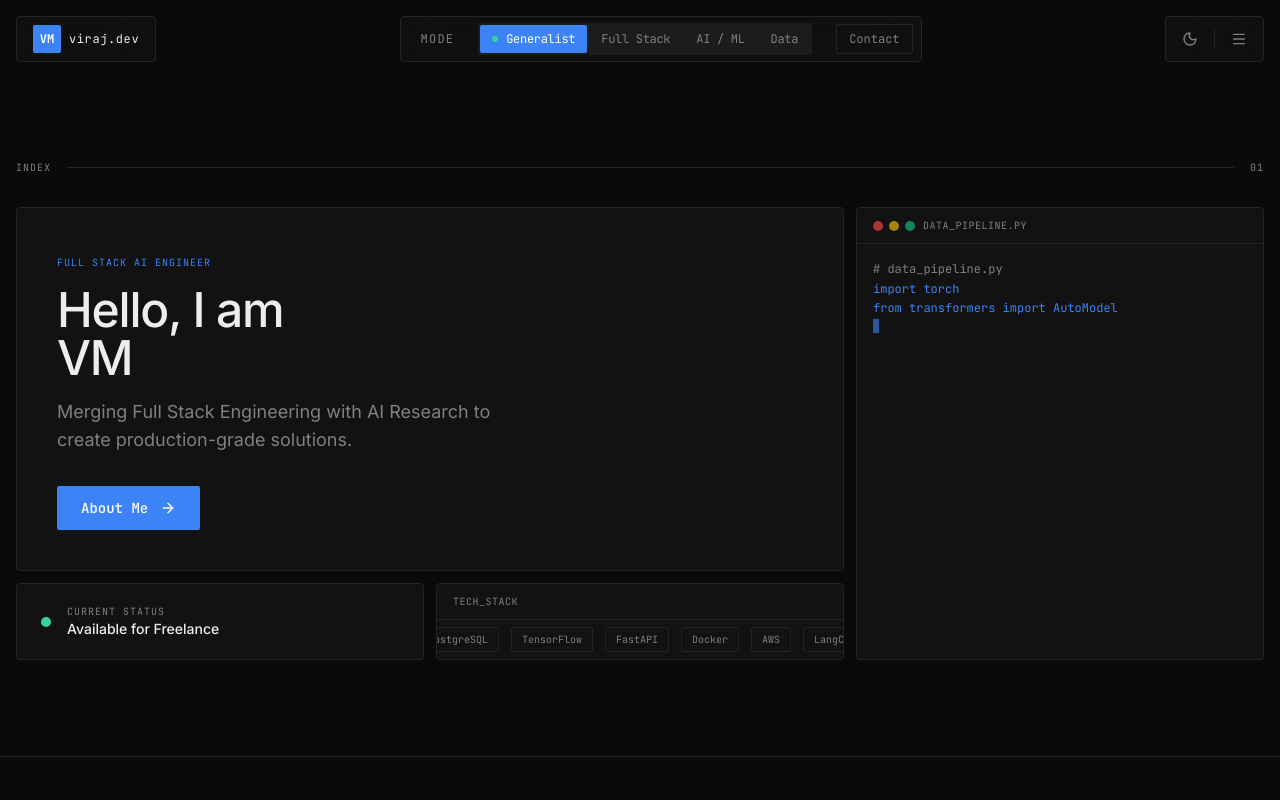
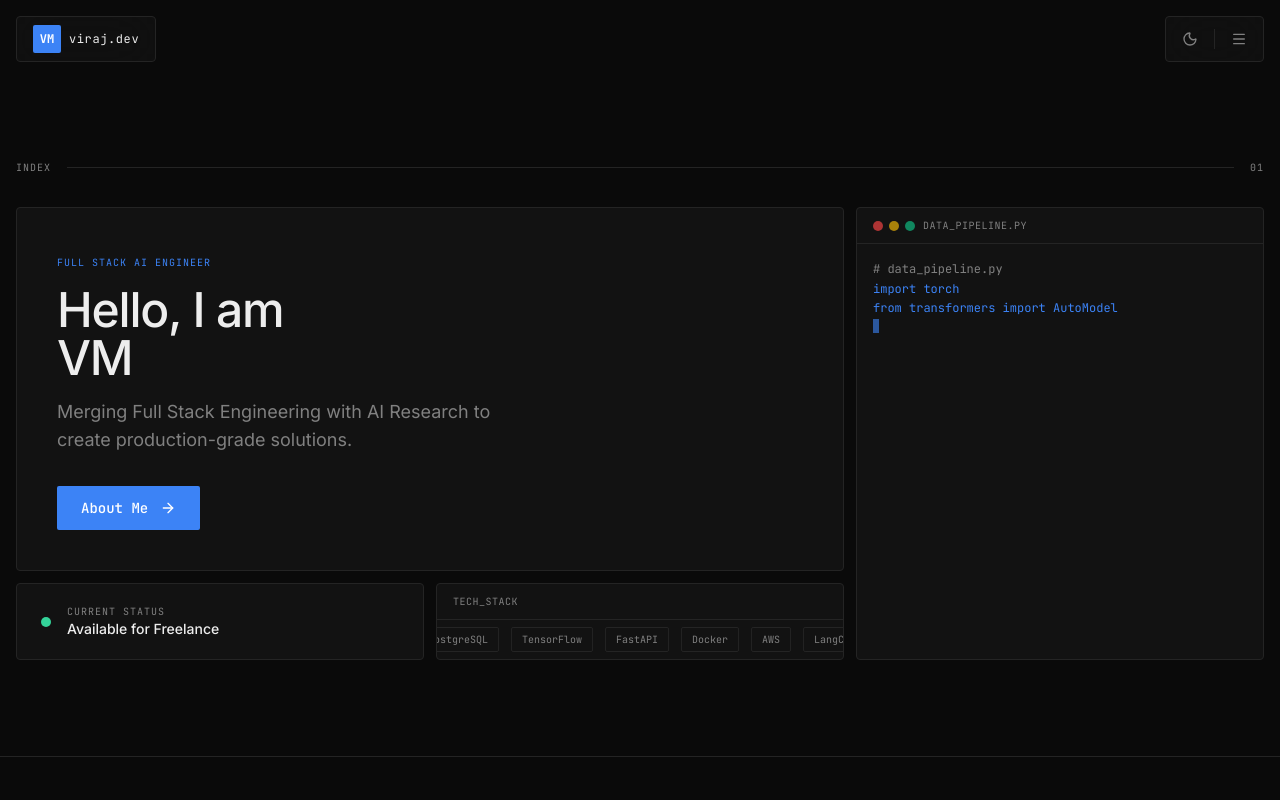
Before and after one commit to Viraj-Mavani/portfolio, a Next.js app: page / in a window 1280 px wide. Shown: the top 800 px of the page. Built offline with nearby package versions, Linux system fonts and the light colour scheme.

Commit message:
added Feature Flag fixed

```diff
--- a/src/app/layout.tsx
+++ b/src/app/layout.tsx
@@ -2,6 +2,7 @@ import React from "react"
 import type { Metadata, Viewport } from 'next'
 import { Inter, JetBrains_Mono } from 'next/font/google'
 import { ThemeProvider } from "@/components/theme-provider"
+import { ModeProvider } from "@/hooks/use-mode"
 
 import './globals.css'
 
@@ -31,7 +32,9 @@ export default function RootLayout({
           enableSystem
           disableTransitionOnChange
         >
-          {children}
+          <ModeProvider>
+            {children}
+          </ModeProvider>
         </ThemeProvider>
       </body>
     </html>
--- a/src/components/top-nav.tsx
+++ b/src/components/top-nav.tsx
@@ -12,6 +12,10 @@ import {
   SheetTitle,
   SheetTrigger,
 } from "@/components/ui/sheet"
+
+// 1. ADD THESE IMPORTS
+import { useMode } from "@/hooks/use-mode"
+import { SITE_CONFIG } from "@/config/site-config"
 
 const exploreLinks = [
   { label: "Home", href: "/#home" },
@@ -42,7 +46,11 @@ const socialLinks = [
 export function TopNav() {
   const { theme, setTheme } = useTheme()
   const [open, setOpen] = useState(false)
-  const [activeMode, setActiveMode] = useState("generalist")
+
+  // 2. CHANGE THIS: Use the global hook instead of local state
+  // const [activeMode, setActiveMode] = useState("generalist")
+  const { mode: activeMode, setMode: setActiveMode } = useMode()
+
   const pathname = usePathname()
   const isHome = pathname === "/"
 
@@ -63,6 +71,8 @@ export function TopNav() {
           </div>
 
           {/* Middle - Context Switcher */}
+          {/* 3. ADD THIS CHECK: Only show if enabled in Config */}
+          {SITE_CONFIG.enableContextSwitcher ? (
             <div className="flex min-w-0 flex-1 justify-center">
               <nav
                 className="flex w-fit items-center gap-6 rounded-md border border-border bg-card/80 px-2 py-1.5 backdrop-blur-xl"
@@ -79,7 +89,9 @@ export function TopNav() {
                       key={mode.id}
                       role="tab"
                       aria-selected={activeMode === mode.id}
-                    onClick={() => setActiveMode(mode.id)}
+                      // Note: Typescript might complain here if mode.id string doesn't perfectly match
+                      // We can cast it: setActiveMode(mode.id as any) if needed
+                      onClick={() => setActiveMode(mode.id as any)}
                       className={`relative flex items-center gap-2 rounded-sm px-3 py-1.5 font-mono text-xs tracking-tight transition-all duration-200 ${
                         activeMode === mode.id
                           ? "bg-primary text-primary-foreground shadow-sm"
@@ -105,6 +117,10 @@ export function TopNav() {
                 </a>
               </nav>
             </div>
+          ) : (
+            // If hidden, keep the layout balanced (optional spacer)
+            <div className="flex-1" />
+          )}
 
           {/* Right box - Theme Toggle + Drawer Button */}
           <div className="flex items-center gap-1 rounded-md border border-border bg-card/80 px-2 py-1.5 backdrop-blur-xl">
--- /dev/null
+++ b/src/config/site-config.ts
@@ -0,0 +1,5 @@
+export const SITE_CONFIG = {
+  // If "true" in .env.local, show the switcher. Otherwise hide it.
+  enableContextSwitcher: process.env.NEXT_PUBLIC_SHOW_MODES === 'true',
+  defaultMode: "generalist",
+};
--- /dev/null
+++ b/src/hooks/use-mode.tsx
@@ -0,0 +1,32 @@
+"use client"
+
+import React, { createContext, useContext, useState } from "react";
+import { SITE_CONFIG } from "@/config/site-config";
+
+// Matches the IDs in your top-nav.tsx
+type Mode = "generalist" | "fullstack" | "ai-ml" | "data";
+
+interface ModeContextType {
+  mode: Mode;
+  setMode: (mode: Mode) => void;
+}
+
+const ModeContext = createContext<ModeContextType | undefined>(undefined);
+
+export function ModeProvider({ children }: { children: React.ReactNode }) {
+  const [mode, setMode] = useState<Mode>("generalist");
+
+  return (
+    <ModeContext.Provider value={{ mode, setMode }}>
+      {children}
+    </ModeContext.Provider>
+  );
+}
+
+export function useMode() {
+  const context = useContext(ModeContext);
+  if (context === undefined) {
+    throw new Error("useMode must be used within a ModeProvider");
+  }
+  return context;
+}
```
Lines whose indentation alone changed are shown as unchanged.
